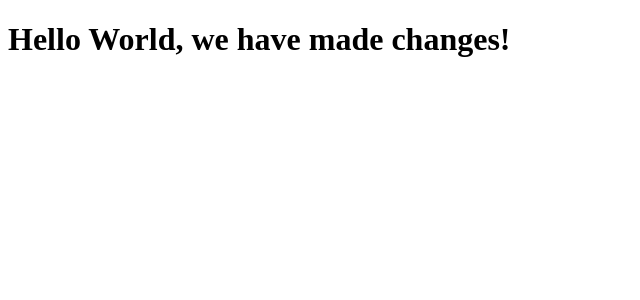
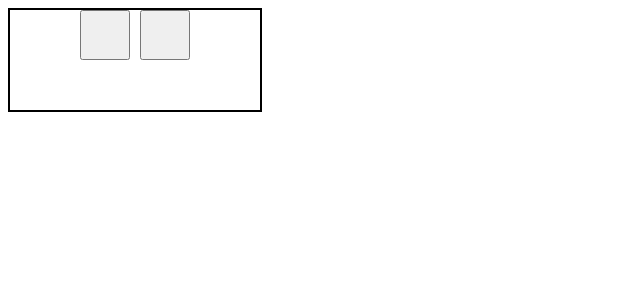
Before and after one commit to rcamach7/fundamentals-react, a React (Create React App) app: page / in a window 1280 px wide. Shown: the top 300 px of the page, without its empty margins (0-640 px from the left). Built offline with nearby package versions, Linux system fonts and the light colour scheme; the HTML template or start-up script is replaced by a standard one.

Commit message:
basic square set up for testing

```diff
--- a/src/App.js
+++ b/src/App.js
@@ -1,10 +1,44 @@
 import './styling/App.css';
+import React from "react";
 
-function App() {
+class App extends React.Component {
+    constructor(props) {
+        super(props);
+        this.state = {
+            squares: Array(2).fill(null),
+        }
+    }
+    // @TODO Pass this function to each individual square to call once they are clicked.
+    handleClicked(i) {
+        const squares = this.state.squares.slice();
+        squares[i] = true;
+        this.setState({
+            squares: squares,
+        })
+    }
+
+    renderSquare(i) {
+        return (
+            <Square value={this.state.squares[i]}/>
+        );
+    }
+
+    render() {
+        return (
+            <div className="app">
+                {this.renderSquare(1)}
+                {this.renderSquare(1)}
+                {console.table(this.state.squares)}
+            </div>
+        );
+    }
+}
+
+function Square(props) {
     return (
-        <div className="App">
-            <h1>Hello World, we have made changes!</h1>
-        </div>
+        <button className="square">
+            {props.value}
+        </button>
     );
 }
 
--- a/src/styling/App.css
+++ b/src/styling/App.css
@@ -0,0 +1,16 @@
+.app {
+    width: 250px;
+    height: 100px;
+
+    display: flex;
+    gap: 10px;
+    justify-content: center;
+    align-content: center;
+
+    border: solid black 2px;
+}
+
+.square {
+    width: 50px;
+    height: 50px;
+}
```
